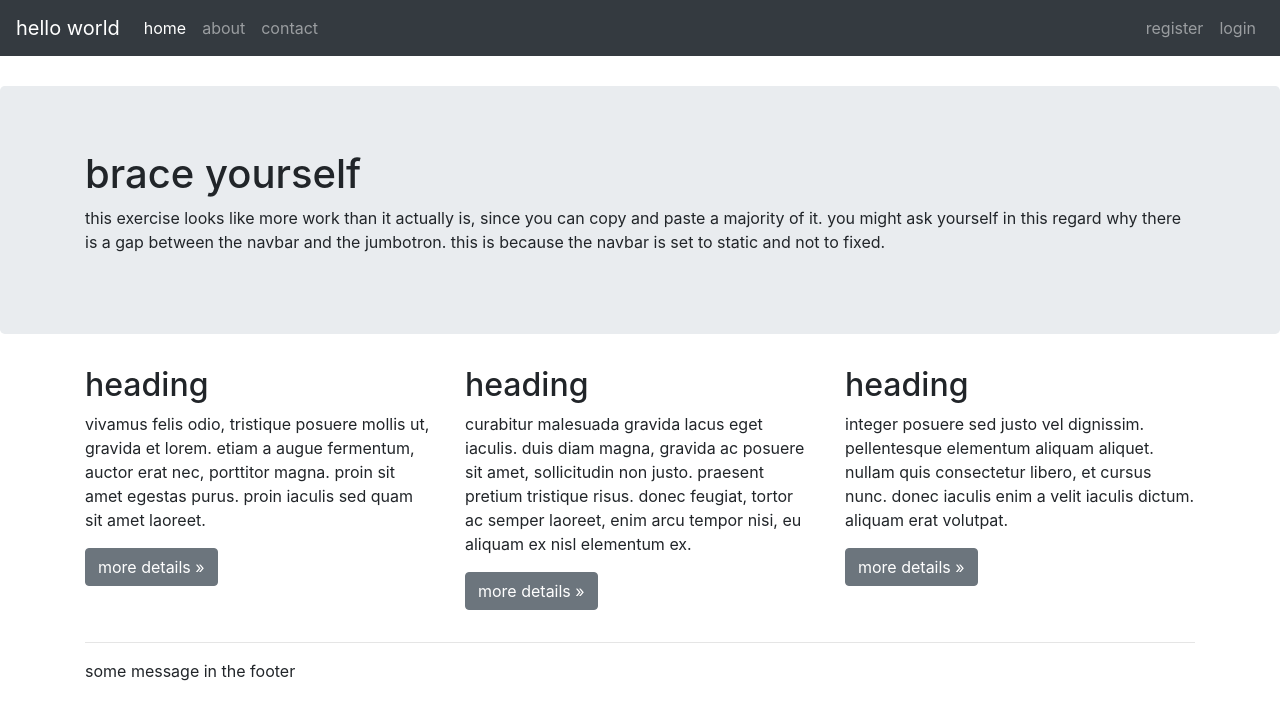
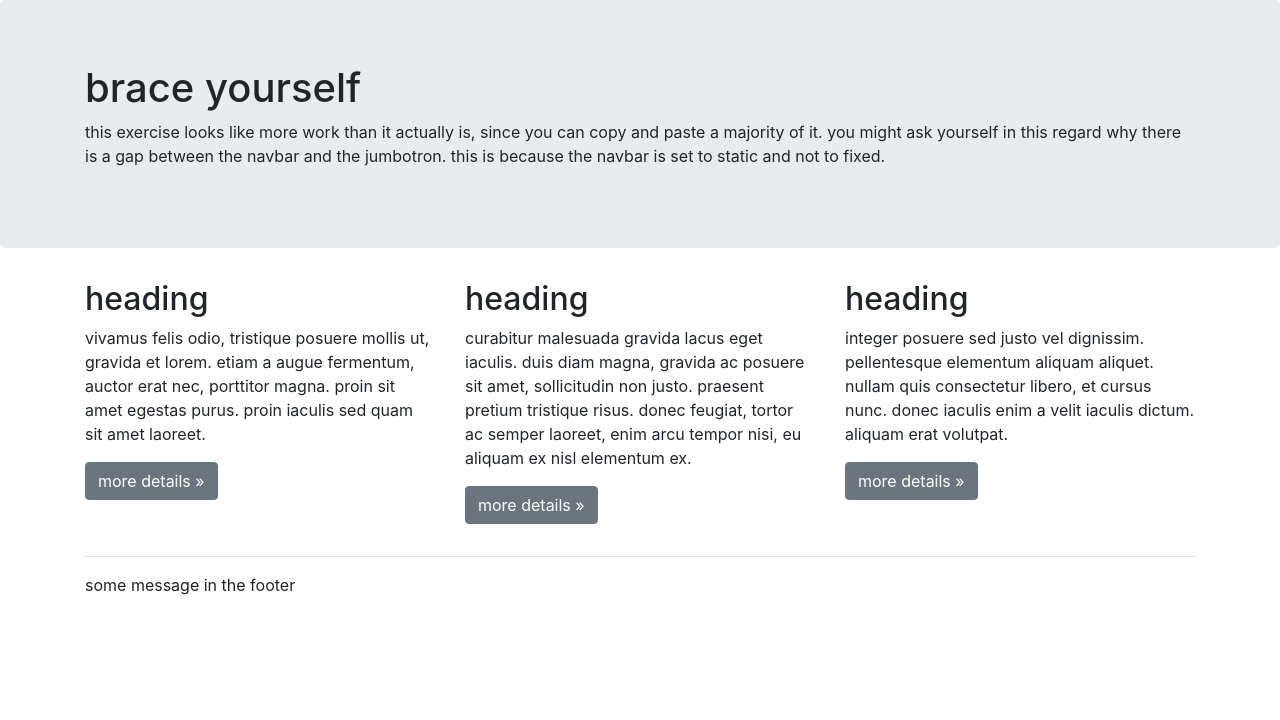
Before and after one commit to dannielsotelo/dannielsotelo.github.io, a plain HTML site: page index.html in a window 1280 px wide. Drawn offline with nearby package versions, Linux system fonts and the light colour scheme.

Commit message:
removed navbar

```diff
--- a/index.html
+++ b/index.html
@@ -18,30 +18,6 @@
   </head>
   <body>
     <!-- this exercise looks like more work than it actually is, since you can copy and paste a majority of it. you might ask yourself in this regard why there is a gap between the navbar and the jumbotron. this is because the navbar is set to static and not to fixed. -->
-    <nav class = "navbar navbar-expand navbar-dark bg-dark">
-      <a class = "navbar-brand" href="#">hello world</a>
-        <div id="navb" class="collapse navbar-collapse">
-          <ul class="navbar-nav">
-            <li class="nav-item active">
-              <a class="nav-link" href="#">home</a>
-            </li>
-            <li class="nav-item">
-              <a class="nav-link" href="#">about</a>
-            </li>
-            <li class="nav-item">
-              <a class="nav-link" href="#">contact</a>
-            </li>
-          </ul>
-          <ul class="navbar-nav ml-auto">
-            <li class="nav-item">
-              <a class="nav-link" href="#">register</a>
-            </li>
-            <li class="nav-item">
-              <a class="nav-link" href="#">login</a>
-            </li>
-          </ul>
-        </div>
-    </nav>
 
     <div class="jumbotron">
       <div class="container">
@@ -51,7 +27,7 @@
       </div>
     </div>
 
-<div class="container">
+    <div class="container">
         <!-- Example row of columns -->
         <div class="row">
           <div class="col-md-4">
```
